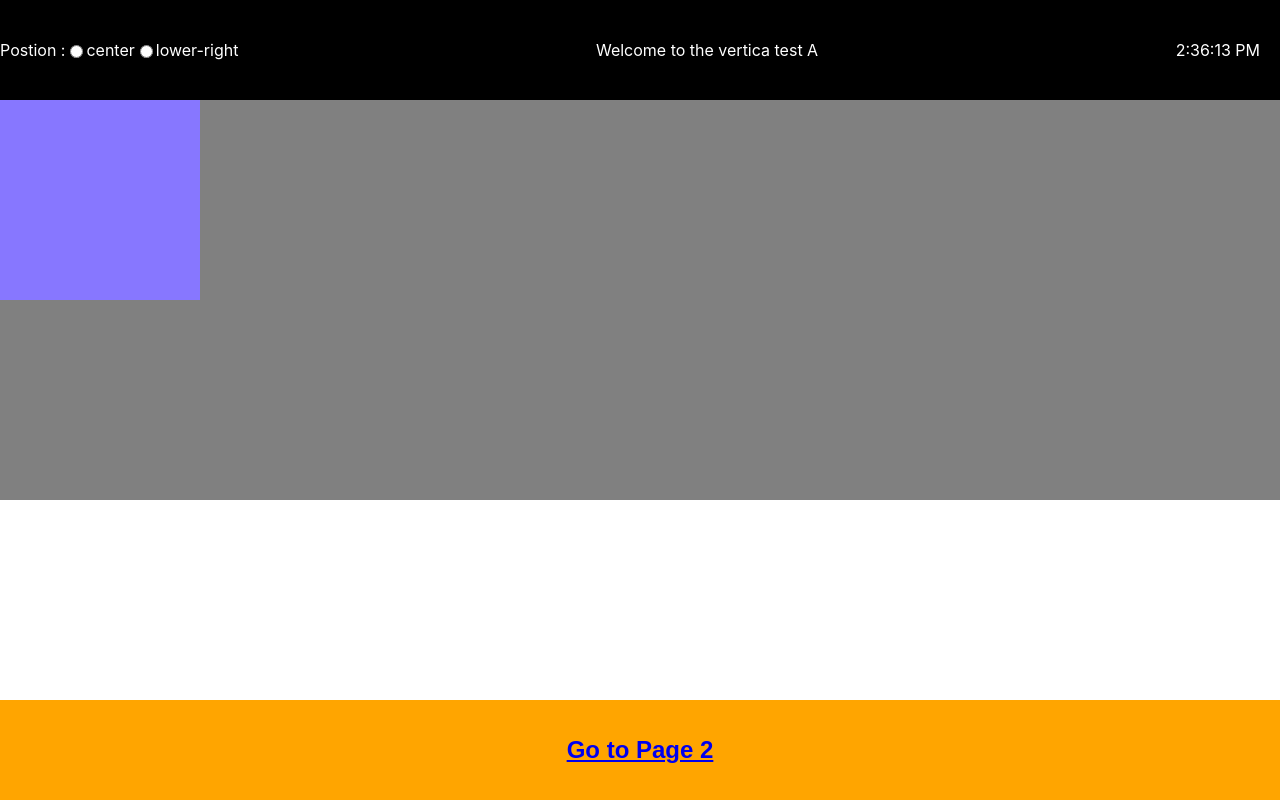
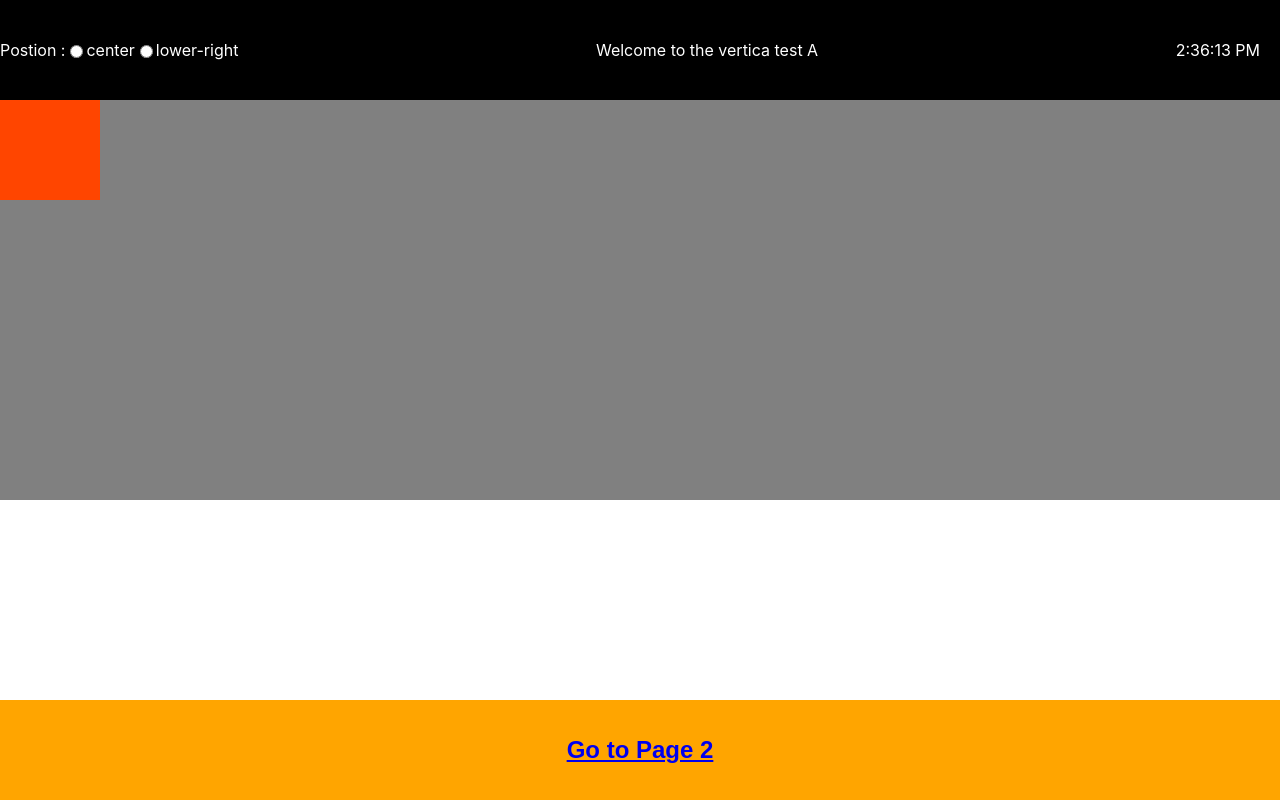
Before and after one commit to BALAJI141031/assignment, a React (Create React App) app: page / in a window 1280 px wide. Built offline with nearby package versions, Linux system fonts and the light colour scheme.

Commit message:
refactor:slider fixed

```diff
--- a/src/App.css
+++ b/src/App.css
@@ -56,6 +56,7 @@ footer > button {
   background-color: grey;
   margin-top: 100px;
 
+
 }
 
 #ideal-position{
@@ -73,7 +74,7 @@ footer > button {
   align-items:end;
 } */
 
-#center{
+/* #center{
   position: absolute;
   bottom: 50%;
   right:50%;
@@ -87,8 +88,15 @@ footer > button {
   bottom: 0%;
   right:0%;
   margin-bottom: 100px;
+} */
+
+
+.slider{
+  height: 100px;
+  width:100px;
+  background-color: orangered;
+  position: relative;
 }
-
 
 .style-border{
     border-style: solid;
--- a/src/App.js
+++ b/src/App.js
@@ -48,67 +48,52 @@ function App() {
   }, []);
 
 
-  const dragableDiv = useRef(null);
-  const boundaryDiv = useRef(null);
-  const isMouseDown = useRef(false);
-  const diffX = useRef(Number(80));
-  const diffY = useRef(Number(30));
+  let sliderbox = useRef(null);
+  let boundary = useRef(null);
 
-  const stopToDrag = () => {
-    isMouseDown.current = false;
-  };
+  function handleMouseDown(e) {
+    e.preventDefault();
+    let shiftX = e.clientX - sliderbox.current.getBoundingClientRect().left;
+    let shiftY = e.clientY - sliderbox.current.getBoundingClientRect().top;
+    function onMouseMove(event) {
+      let newLeft =
+        event.clientX - shiftX - boundary.current.getBoundingClientRect().left;
 
-  const onDragging = ({ clientX: mouseX, clientY: mouseY }) => {
-    const {
-      x: boundaryDivX,
-      y: boundaryDivY
-    } = boundaryDiv?.current?.getBoundingClientRect();
+      let newTop =
+        event.clientY - shiftY - boundary.current.getBoundingClientRect().top;
+      if (newLeft < 0) {
+        newLeft = 0;
+      }
+      if (newTop < 0) {
+        newTop = 0;
+      }
 
-    const finalX = mouseX - diffX.current;
-    const finalY = mouseY - diffY.current;
-    if (
-      isMouseDown.current &&
-      (boundaryDiv.current ).offsetWidth -
-        (dragableDiv.current ).offsetWidth >
-        finalX &&
-      (boundaryDiv.current ).offsetHeight -
-        (dragableDiv.current ).offsetHeight >
-        finalY &&
-      boundaryDivX < finalX &&
-      boundaryDivY < finalY
-    ) {
-      (dragableDiv.current ).style.left = `${finalX}px`;
-      (dragableDiv.current ).style.top = `${finalY}px`;
+      let rightEdge =
+        boundary.current.offsetWidth - sliderbox.current.offsetWidth;
+
+      let topEdge =
+        boundary.current.offsetHeight - sliderbox.current.offsetHeight;
+      if (newLeft > rightEdge) {
+        newLeft = rightEdge;
+      }
+      if (newTop > topEdge) {
+        newTop = '400 px';
+      }
+      sliderbox.current.style.left = newLeft + 'px';
+      sliderbox.current.style.top = newTop + 'px';
+      console.log(newLeft + 'px', newTop + 'px');
     }
-  };
 
-  const startToDrag = ({ clientX: mouseX, clientY: mouseY }) => {
-    setPosition("hey you are trying to drag me please drag from here.....")
-    isMouseDown.current = true;
-    const {
-      x: dragableDivX,
-      y: dragableDivY
-    } = dragableDiv?.current?.getBoundingClientRect() ;
+    function onMouseUp() {
+      sliderbox.current.removeEventListener('mouseup', onMouseUp);
+      sliderbox.current.removeEventListener('mousemove', onMouseMove);
+    }
 
-    diffX.current = mouseX - dragableDivX;
-    diffY.current = mouseY - dragableDivY;
-  };
-  let positionProps={}
-  if (position === "center") {
-    positionProps = {
-      top: "50%",
-      left: "50%",
-      transform: "translateX(-50%)",
-      transform: "translateY(-50%)"
-    }
-  } else if (position === "lower-right") {
-    console.log("yes it is comingg,inside lower right after dreag")
-    positionProps = {
-      bottom: "0%",
-      right: "0%",
-      marginBottom:"100px"
-    }
+    sliderbox.current.addEventListener('mousemove', onMouseMove);
+    sliderbox.current.addEventListener('mouseup', onMouseUp);
   }
+
+
   return (
     <div className="App">
       <Routes>
@@ -124,39 +109,18 @@ function App() {
           <p>Welcome to the vertica test A</p>
          <Clock/>
        </header>
-           <div
-            ref={boundaryDiv}
-            style={{ height: "400px","background-color": "grey","margin-top": "100px",  }}>
-       <div style={floatingBlockStatus?{display:"none"}:{display:"block"}}> <div
-            ref={dragableDiv}
-            onMouseMove={(evt) => {
-            onDragging(evt);
+
+             <div className="display-area" ref={boundary}>
+      <div
+        className="slider"
+        onMouseDown={(e) => handleMouseDown(e)}
+        ref={sliderbox}
+        onDragStart={function () {
+          return false;
         }}
-            onMouseOut={() => stopToDrag()}
-            onMouseUp={() => stopToDrag()}
-                onMouseDown={(evt) => {
-                  startToDrag(evt)
-                  setToFoat(true)
-                }
-                }
-                style={foating ? {
-          height: "200px",
-          width: "200px",
-          backgroundColor: "#8777ff",
-          color: "white",
-          position: "absolute",
+      ></div>
+    </div>
 
-        }:{
-            position:"fixed",
-            height: "200px",
-            width: "200px",
-            backgroundColor: "#8777ff",
-            color: "white",
-            ...positionProps,
-        }}
-        className={pageOneChanges && "style-border"}
-      ><p style={{fontSize:"20px", padding:"10px"}}>{position}</p> </div>
-    </div> </div>
         <footer className='pos-fixed flex-div flex-H-space-center flex-H-center-V'>
        <button> <Link to="/page2">
           Go to Page 2
```
